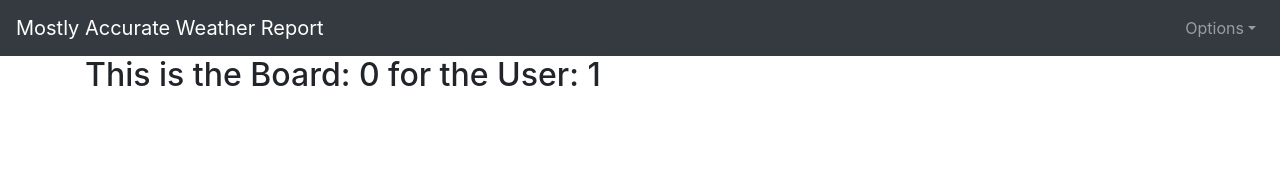
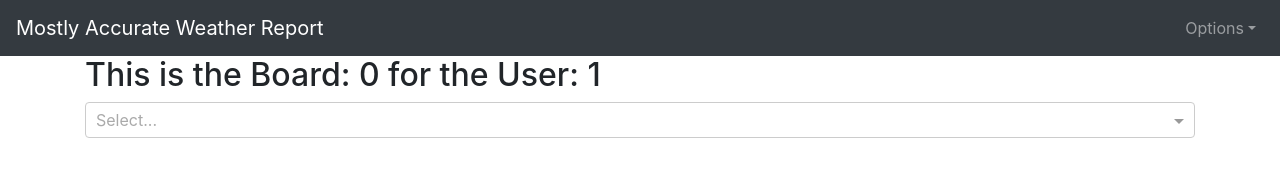
Before and after one commit to MrCandle/weather-report, a React (Create React App) app in the folder react-ui/: page /boards/1/0 in a window 1280 px wide. Shown: the top 192 px of the page. Built offline with nearby package versions, Linux system fonts and the light colour scheme; no server answers; sample sign-in values are in the browser's storage.

Commit message:
Added AsyncSelect, Location search with yahoo API, and locationApi.

```diff
--- a/react-ui/package.json
+++ b/react-ui/package.json
@@ -14,6 +14,7 @@
     "react-dom": "^16.2.0",
     "react-redux": "^5.0.6",
     "react-router-dom": "^4.2.2",
+    "react-select": "^1.1.0",
     "reactstrap": "^5.0.0-alpha.4",
     "redux": "^3.7.2",
     "redux-thunk": "^2.2.0"
--- a/react-ui/src/App.js
+++ b/react-ui/src/App.js
@@ -1,6 +1,7 @@
 import React, { Component } from 'react';
 import Header from './Header'
 import Main from './Main'
+import 'react-select/dist/react-select.css';
 
 class App extends Component {
   render() {
--- a/react-ui/src/Boards/Board.js
+++ b/react-ui/src/Boards/Board.js
@@ -1,17 +1,45 @@
 import React, { Component } from 'react';
+import {Async} from 'react-select';
+import locationApi from '../api/locationApi';
+
 
 class Board extends Component {
+
+  request;
 
   constructor(props){
     super();
     this.username = props.match.params.username;
     this.boardId = props.match.params.boardId;
+
+    this.getLocations = this.getLocations.bind(this);
+    this.locationSelected = this.locationSelected.bind(this);
+  }
+
+  getLocations(input) {
+    return new Promise(resolve => {
+      clearTimeout(this.request);
+      if (!input){
+        resolve({ options: [] });
+      }
+      this.request = setTimeout(() => {
+        return locationApi.getLocationsByText(input)
+        .then((json) => {
+          resolve({ options: json });
+        });
+      }, 500);
+    });
+  }
+
+  locationSelected(location){
+    alert(location.value);
   }
 
   render() {
     return (
       <div>
         <h2>This is the Board: {this.boardId} for the User: {this.username}</h2>
+        <Async onChange={this.locationSelected} loadOptions={this.getLocations}/>
       </div>
     );
   }
--- a/react-ui/src/Boards/BoardList.js
+++ b/react-ui/src/Boards/BoardList.js
@@ -1,9 +1,9 @@
 import React, {Component} from 'react';
 import {connect} from 'react-redux';
 import {bindActionCreators} from 'redux';
-import * as boardActions from '../actions/boardActions';
 import {Link} from 'react-router-dom';
 import { Card, CardText, CardBody, CardTitle, Button } from 'reactstrap';
+import * as boardActions from '../actions/boardActions';
 import styles from './styles';
 
 class BoardList extends Component {
--- /dev/null
+++ b/react-ui/src/api/locationApi.js
@@ -0,0 +1,18 @@
+import axios from 'axios';
+const url = 'https://query.yahooapis.com/v1/public/yql';
+//q=select woeid, name,country.content from geo.places(5) where text='no'
+
+class LocationApi {
+
+	// This return an array of items used for the dropdown list.
+	static getLocationsByText(text) {
+		var query = `select woeid, name, country.content from geo.places(5) where text = '${text}'`;
+		return axios.get(`${url}/?q=${query}&format=json`)
+			.then(res => {
+				return res.data.query.results.place.map(x => { return { value: x.woeid, label: `${x.name}, ${x.country}` } });
+			});
+	}
+
+}
+
+export default LocationApi;
```
Also changed, not shown: 1 other file (tests, documents, lock files or other folders).
